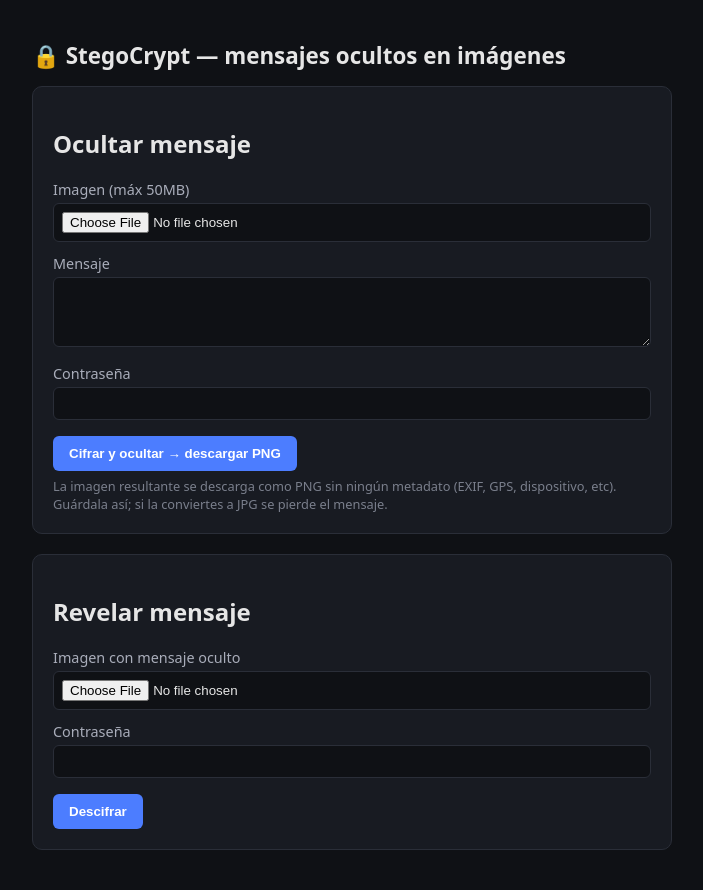
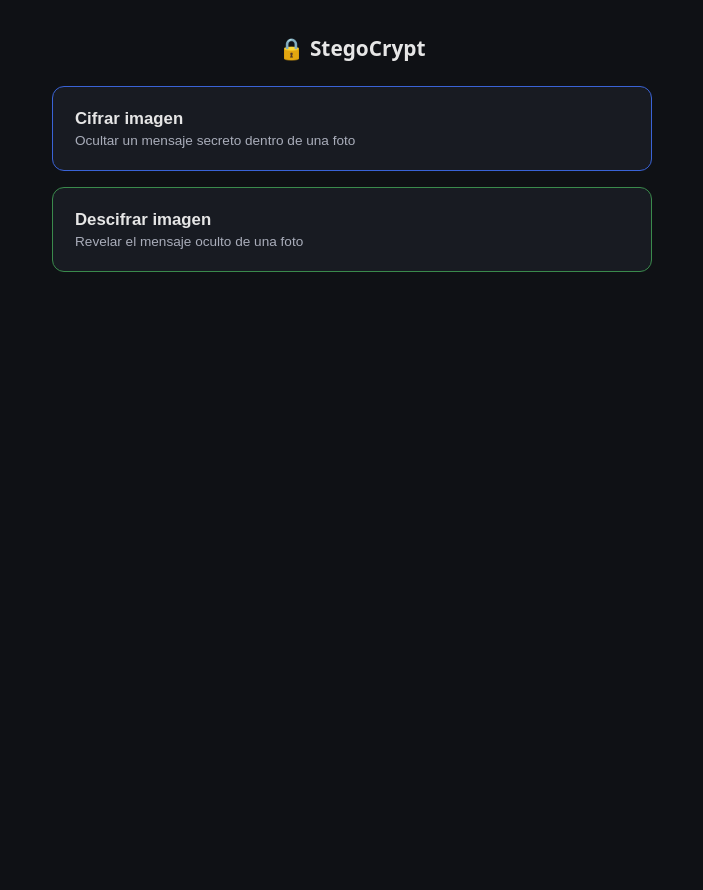
Before and after one commit to kevxngg/stegocrypt, a Flask app: page / in a window 1280 px wide. Shown: the whole page, without its empty margins (288-991 px from the left). After the commit the page ends 272 px from the top, so only its background shows below. Run offline with Flask 3, Linux system fonts and the light colour scheme.

Commit message:
Actualizar index.html

```diff
--- a/templates/index.html
+++ b/templates/index.html
@@ -2,29 +2,62 @@
 <html lang="es">
 <head>
 <meta charset="UTF-8">
+<meta name="viewport" content="width=device-width, initial-scale=1">
 <title>StegoCrypt</title>
 <style>
-  body { font-family: system-ui, sans-serif; max-width: 640px; margin: 40px auto; padding: 0 20px; background:#0f1115; color:#e6e6e6; }
-  h1 { font-size: 1.4rem; }
-  .card { background:#181b22; border:1px solid #2a2e38; border-radius:10px; padding:20px; margin-bottom:20px; }
+  * { box-sizing: border-box; }
+  body { font-family: system-ui, sans-serif; max-width: 640px; margin: 0 auto; padding: 20px; background:#0f1115; color:#e6e6e6; }
+  h1 { font-size: 1.3rem; text-align:center; margin-bottom: 24px; }
+  h2 { font-size: 1.1rem; margin-top:0; }
+  .view { display:none; }
+  .view.active { display:block; }
+
+  .menu-btn {
+    display:block; width:100%; padding:22px; margin-bottom:16px;
+    border:1px solid #2a2e38; border-radius:12px; background:#181b22;
+    color:#e6e6e6; font-size:1.05rem; font-weight:600; text-align:left;
+    cursor:pointer;
+  }
+  .menu-btn .desc { display:block; font-weight:400; font-size:0.85rem; color:#a9adba; margin-top:4px; }
+  .menu-btn.cifrar { border-color:#3a63d6; }
+  .menu-btn.descifrar { border-color:#3a8a4c; }
+  .menu-btn:active { opacity:0.8; }
+
+  .card { background:#181b22; border:1px solid #2a2e38; border-radius:10px; padding:20px; }
   label { display:block; margin-top:12px; margin-bottom:4px; font-size:0.9rem; color:#a9adba; }
   input[type=text], input[type=password], textarea, input[type=file] {
-    width:100%; box-sizing:border-box; padding:8px; border-radius:6px;
-    border:1px solid #2a2e38; background:#0f1115; color:#e6e6e6;
+    width:100%; padding:10px; border-radius:6px;
+    border:1px solid #2a2e38; background:#0f1115; color:#e6e6e6; font-size:1rem;
   }
-  textarea { min-height:70px; resize:vertical; }
-  button {
-    margin-top:16px; padding:10px 16px; border:none; border-radius:6px;
-    background:#4c7dff; color:white; font-weight:600; cursor:pointer;
+  textarea { min-height:80px; resize:vertical; }
+  button.submit {
+    margin-top:18px; width:100%; padding:14px; border:none; border-radius:8px;
+    background:#4c7dff; color:white; font-weight:600; font-size:1rem; cursor:pointer;
   }
-  button:hover { background:#3a63d6; }
+  button.submit:hover { background:#3a63d6; }
+  .back-btn {
+    display:inline-block; margin-bottom:16px; padding:8px 14px;
+    border:1px solid #2a2e38; border-radius:6px; background:#181b22;
+    color:#a9adba; text-decoration:none; cursor:pointer; font-size:0.9rem;
+  }
   .flash { background:#5a2626; border:1px solid #a04343; padding:10px; border-radius:6px; margin-bottom:16px; }
   .revealed { background:#1e3a26; border:1px solid #3a8a4c; padding:14px; border-radius:6px; margin-bottom:16px; word-break: break-word; }
-  .note { font-size:0.8rem; color:#7a7f8c; margin-top:6px; }
+  .note { font-size:0.8rem; color:#7a7f8c; margin-top:10px; }
+  .spinner-overlay {
+    display:none; position:fixed; inset:0; background:rgba(0,0,0,0.75);
+    align-items:center; justify-content:center; flex-direction:column; z-index:50;
+  }
+  .spinner-overlay.active { display:flex; }
+  .spinner {
+    width:40px; height:40px; border:4px solid #2a2e38; border-top-color:#4c7dff;
+    border-radius:50%; animation: spin 0.8s linear infinite;
+  }
+  @keyframes spin { to { transform: rotate(360deg); } }
+  .spinner-overlay p { margin-top:14px; color:#e6e6e6; }
 </style>
 </head>
 <body>
-  <h1>🔒 StegoCrypt — mensajes ocultos en imágenes</h1>
+  <h1>🔒 StegoCrypt</h1>
 
   {% with messages = get_flashed_messages() %}
     {% if messages %}
@@ -38,9 +71,24 @@
     <div class="revealed"><strong>Mensaje revelado:</strong><br>{{ revealed_message }}</div>
   {% endif %}
 
+  <!-- Menu principal -->
+  <div id="view-menu" class="view active">
+    <button class="menu-btn cifrar" onclick="showView('view-encrypt')">
+      Cifrar imagen
+      <span class="desc">Ocultar un mensaje secreto dentro de una foto</span>
+    </button>
+    <button class="menu-btn descifrar" onclick="showView('view-decrypt')">
+      Descifrar imagen
+      <span class="desc">Revelar el mensaje oculto de una foto</span>
+    </button>
+  </div>
+
+  <!-- Vista: Cifrar -->
+  <div id="view-encrypt" class="view {{ 'active' if force_encrypt_view else '' }}">
+    <span class="back-btn" onclick="showView('view-menu')">&larr; Volver</span>
     <div class="card">
-    <h2>Ocultar mensaje</h2>
-    <form action="/encrypt" method="post" enctype="multipart/form-data">
+      <h2>Cifrar imagen</h2>
+      <form action="/encrypt" method="post" enctype="multipart/form-data" onsubmit="showSpinner()">
         <label>Imagen (máx 50MB)</label>
         <input type="file" name="image" accept="image/*" required>
 
@@ -50,22 +98,42 @@
         <label>Contraseña</label>
         <input type="password" name="password" required>
 
-      <button type="submit">Cifrar y ocultar → descargar PNG</button>
+        <button type="submit" class="submit">Cifrar y ocultar → descargar PNG</button>
         <div class="note">La imagen resultante se descarga como PNG sin ningún metadato (EXIF, GPS, dispositivo, etc). Guárdala así; si la conviertes a JPG se pierde el mensaje.</div>
       </form>
     </div>
+  </div>
 
+  <!-- Vista: Descifrar -->
+  <div id="view-decrypt" class="view {{ 'active' if force_decrypt_view else '' }}">
+    <span class="back-btn" onclick="showView('view-menu')">&larr; Volver</span>
     <div class="card">
-    <h2>Revelar mensaje</h2>
-    <form action="/decrypt" method="post" enctype="multipart/form-data">
+      <h2>Descifrar imagen</h2>
+      <form action="/decrypt" method="post" enctype="multipart/form-data" onsubmit="showSpinner()">
         <label>Imagen con mensaje oculto</label>
         <input type="file" name="image" accept="image/*" required>
 
         <label>Contraseña</label>
         <input type="password" name="password" required>
 
-      <button type="submit">Descifrar</button>
+        <button type="submit" class="submit">Descifrar</button>
       </form>
     </div>
+  </div>
+
+  <div class="spinner-overlay" id="spinner">
+    <div class="spinner"></div>
+    <p>Procesando la imagen...</p>
+  </div>
+
+<script>
+  function showView(id) {
+    document.querySelectorAll('.view').forEach(v => v.classList.remove('active'));
+    document.getElementById(id).classList.add('active');
+  }
+  function showSpinner() {
+    document.getElementById('spinner').classList.add('active');
+  }
+</script>
 </body>
 </html>
```
Lines whose indentation alone changed are shown as unchanged.
